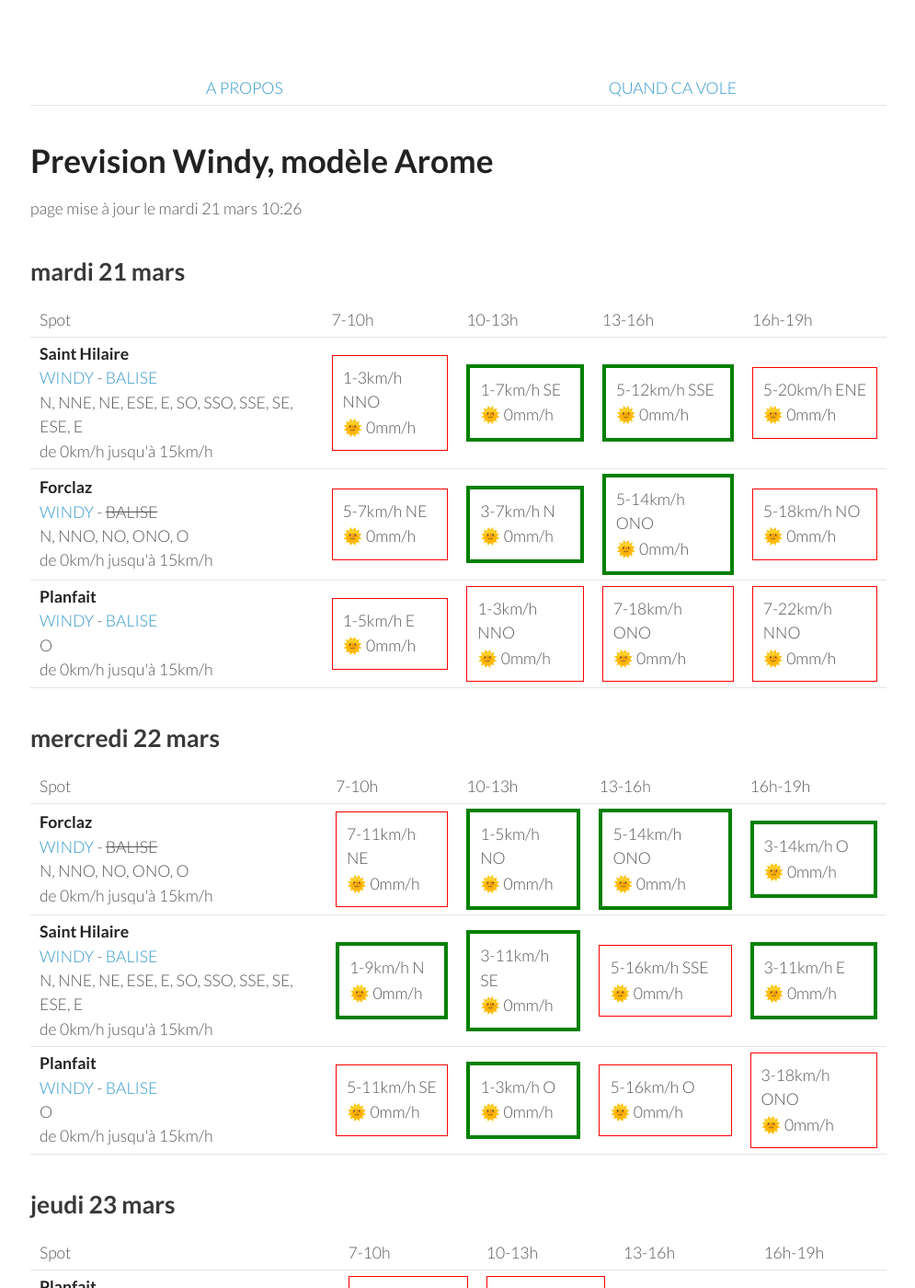
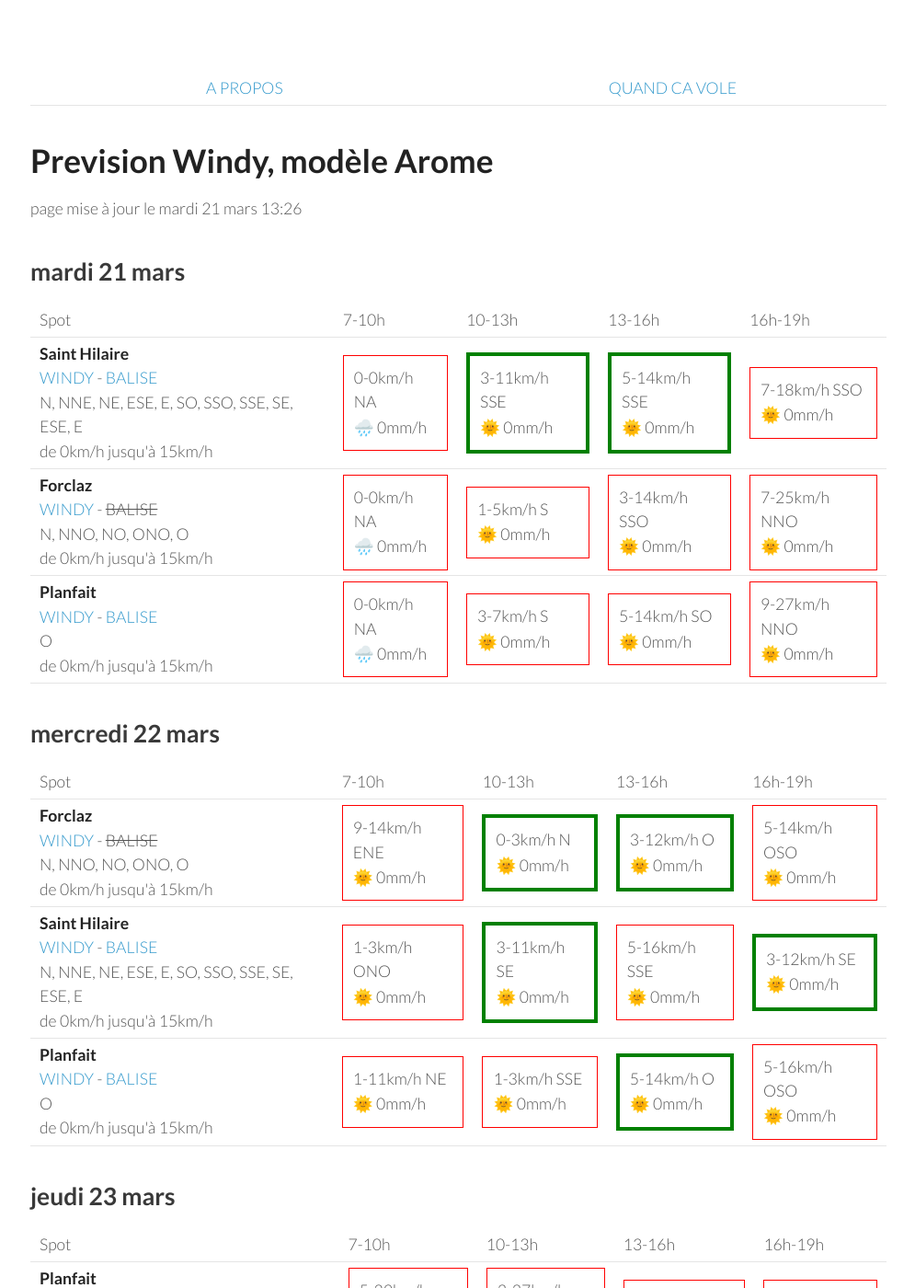
Before and after one commit to parapente-dans-le-nord/parapente-dans-le-nord.github.io, a Jekyll site: the page built from alpes_nord.markdown, in a window 1280 px wide and 1400 px high. Shown: the whole window at 92% size, without its empty margins (25-1020 px from the left). Built offline with Jekyll 4.4.1, drawn with Linux system fonts in a browser that asks for light colours.

Commit message:
update index.markdown

```diff
--- a/alpes_nord.markdown
+++ b/alpes_nord.markdown
@@ -7,7 +7,7 @@ title:  "Tous les spots"
 {: .links}
 
 # Prevision Windy, modèle Arome
-page mise à jour le mardi 21 mars 10:26
+page mise à jour le mardi 21 mars 13:26
 
 ## mardi 21 mars
 
@@ -24,31 +24,28 @@ page mise à jour le mardi 21 mars 10:26
 <tr>
         <td><strong>Saint Hilaire</strong><br><a href="https://windy.com/45.307/5.888?45.087,5.889,9,m:eUFagkX">WINDY</a> - <span class=""><a href="http://www.balisemeteo.com/balise.php?idBalise=61">BALISE</a> </span><br> <span class="vent-favorable">N, NNE, NE, ESE, E, SO, SSO, SSE, SE, ESE, E</span><br><span class="force-vent">de 0km/h jusqu'à 15km/h</span> </td>
 
-            <td><div class="not-flyable"><p>1-3km/h NNO</p><p>🌞 0mm/h</p></div></td>
-            <td><div class="flyable"><p>1-7km/h SE</p><p>🌞 0mm/h</p></div></td>
-            <td><div class="flyable"><p>5-12km/h SSE</p><p>🌞 0mm/h</p></div></td>
-            <td><div class="not-flyable"><p>5-20km/h ENE</p><p>🌞 0mm/h</p></div></td>
-
+            <td><div class="not-flyable"><p>0-0km/h NA</p><p>🌧️ 0mm/h</p></div></td>
+            <td><div class="flyable"><p>3-11km/h SSE</p><p>🌞 0mm/h</p></div></td>
+            <td><div class="flyable"><p>5-14km/h SSE</p><p>🌞 0mm/h</p></div></td>
+            <td><div class="not-flyable"><p>7-18km/h SSO</p><p>🌞 0mm/h</p></div></td>
 
     </tr>
 <tr>
         <td><strong>Forclaz</strong><br><a href="https://windy.com/45.814/6.247?45.375,6.246,8,m:eVwaglz">WINDY</a> - <span class="no-balise"> BALISE </span><br> <span class="vent-favorable">N, NNO, NO, ONO, O</span><br><span class="force-vent">de 0km/h jusqu'à 15km/h</span> </td>
 
-            <td><div class="not-flyable"><p>5-7km/h NE</p><p>🌞 0mm/h</p></div></td>
-            <td><div class="flyable"><p>3-7km/h N</p><p>🌞 0mm/h</p></div></td>
-            <td><div class="flyable"><p>5-14km/h ONO</p><p>🌞 0mm/h</p></div></td>
-            <td><div class="not-flyable"><p>5-18km/h NO</p><p>🌞 0mm/h</p></div></td>
-
+            <td><div class="not-flyable"><p>0-0km/h NA</p><p>🌧️ 0mm/h</p></div></td>
+            <td><div class="not-flyable"><p>1-5km/h S</p><p>🌞 0mm/h</p></div></td>
+            <td><div class="not-flyable"><p>3-14km/h SSO</p><p>🌞 0mm/h</p></div></td>
+            <td><div class="not-flyable"><p>7-25km/h NNO</p><p>🌞 0mm/h</p></div></td>
 
     </tr>
 <tr>
         <td><strong>Planfait</strong><br><a href="https://windy.com/45.853/6.223?45.415,6.223,8">WINDY</a> - <span class=""><a href="https://www.openwindmap.org/PP496">BALISE</a> </span><br> <span class="vent-favorable">O</span><br><span class="force-vent">de 0km/h jusqu'à 15km/h</span> </td>
 
-            <td><div class="not-flyable"><p>1-5km/h E</p><p>🌞 0mm/h</p></div></td>
-            <td><div class="not-flyable"><p>1-3km/h NNO</p><p>🌞 0mm/h</p></div></td>
-            <td><div class="not-flyable"><p>7-18km/h ONO</p><p>🌞 0mm/h</p></div></td>
-            <td><div class="not-flyable"><p>7-22km/h NNO</p><p>🌞 0mm/h</p></div></td>
-
+            <td><div class="not-flyable"><p>0-0km/h NA</p><p>🌧️ 0mm/h</p></div></td>
+            <td><div class="not-flyable"><p>3-7km/h S</p><p>🌞 0mm/h</p></div></td>
+            <td><div class="not-flyable"><p>5-14km/h SO</p><p>🌞 0mm/h</p></div></td>
+            <td><div class="not-flyable"><p>9-27km/h NNO</p><p>🌞 0mm/h</p></div></td>
 
     </tr>
 
@@ -70,30 +67,30 @@ page mise à jour le mardi 21 mars 10:26
 <tr>
         <td><strong>Forclaz</strong><br><a href="https://windy.com/45.814/6.247?45.375,6.246,8,m:eVwaglz">WINDY</a> - <span class="no-balise"> BALISE </span><br> <span class="vent-favorable">N, NNO, NO, ONO, O</span><br><span class="force-vent">de 0km/h jusqu'à 15km/h</span> </td>
 
-            <td><div class="not-flyable"><p>7-11km/h NE</p><p>🌞 0mm/h</p></div></td>
-            <td><div class="flyable"><p>1-5km/h NO</p><p>🌞 0mm/h</p></div></td>
-            <td><div class="flyable"><p>5-14km/h ONO</p><p>🌞 0mm/h</p></div></td>
-            <td><div class="flyable"><p>3-14km/h O</p><p>🌞 0mm/h</p></div></td>
+            <td><div class="not-flyable"><p>9-14km/h ENE</p><p>🌞 0mm/h</p></div></td>
+            <td><div class="flyable"><p>0-3km/h N</p><p>🌞 0mm/h</p></div></td>
+            <td><div class="flyable"><p>3-12km/h O</p><p>🌞 0mm/h</p></div></td>
+            <td><div class="not-flyable"><p>5-14km/h OSO</p><p>🌞 0mm/h</p></div></td>
 
 
     </tr>
 <tr>
         <td><strong>Saint Hilaire</strong><br><a href="https://windy.com/45.307/5.888?45.087,5.889,9,m:eUFagkX">WINDY</a> - <span class=""><a href="http://www.balisemeteo.com/balise.php?idBalise=61">BALISE</a> </span><br> <span class="vent-favorable">N, NNE, NE, ESE, E, SO, SSO, SSE, SE, ESE, E</span><br><span class="force-vent">de 0km/h jusqu'à 15km/h</span> </td>
 
-            <td><div class="flyable"><p>1-9km/h N</p><p>🌞 0mm/h</p></div></td>
+            <td><div class="not-flyable"><p>1-3km/h ONO</p><p>🌞 0mm/h</p></div></td>
             <td><div class="flyable"><p>3-11km/h SE</p><p>🌞 0mm/h</p></div></td>
             <td><div class="not-flyable"><p>5-16km/h SSE</p><p>🌞 0mm/h</p></div></td>
-            <td><div class="flyable"><p>3-11km/h E</p><p>🌞 0mm/h</p></div></td>
+            <td><div class="flyable"><p>3-12km/h SE</p><p>🌞 0mm/h</p></div></td>
 
 
     </tr>
 <tr>
         <td><strong>Planfait</strong><br><a href="https://windy.com/45.853/6.223?45.415,6.223,8">WINDY</a> - <span class=""><a href="https://www.openwindmap.org/PP496">BALISE</a> </span><br> <span class="vent-favorable">O</span><br><span class="force-vent">de 0km/h jusqu'à 15km/h</span> </td>
 
-            <td><div class="not-flyable"><p>5-11km/h SE</p><p>🌞 0mm/h</p></div></td>
-            <td><div class="flyable"><p>1-3km/h O</p><p>🌞 0mm/h</p></div></td>
-            <td><div class="not-flyable"><p>5-16km/h O</p><p>🌞 0mm/h</p></div></td>
-            <td><div class="not-flyable"><p>3-18km/h ONO</p><p>🌞 0mm/h</p></div></td>
+            <td><div class="not-flyable"><p>1-11km/h NE</p><p>🌞 0mm/h</p></div></td>
+            <td><div class="not-flyable"><p>1-3km/h SSE</p><p>🌞 0mm/h</p></div></td>
+            <td><div class="flyable"><p>5-14km/h O</p><p>🌞 0mm/h</p></div></td>
+            <td><div class="not-flyable"><p>5-16km/h OSO</p><p>🌞 0mm/h</p></div></td>
 
 
     </tr>
```
